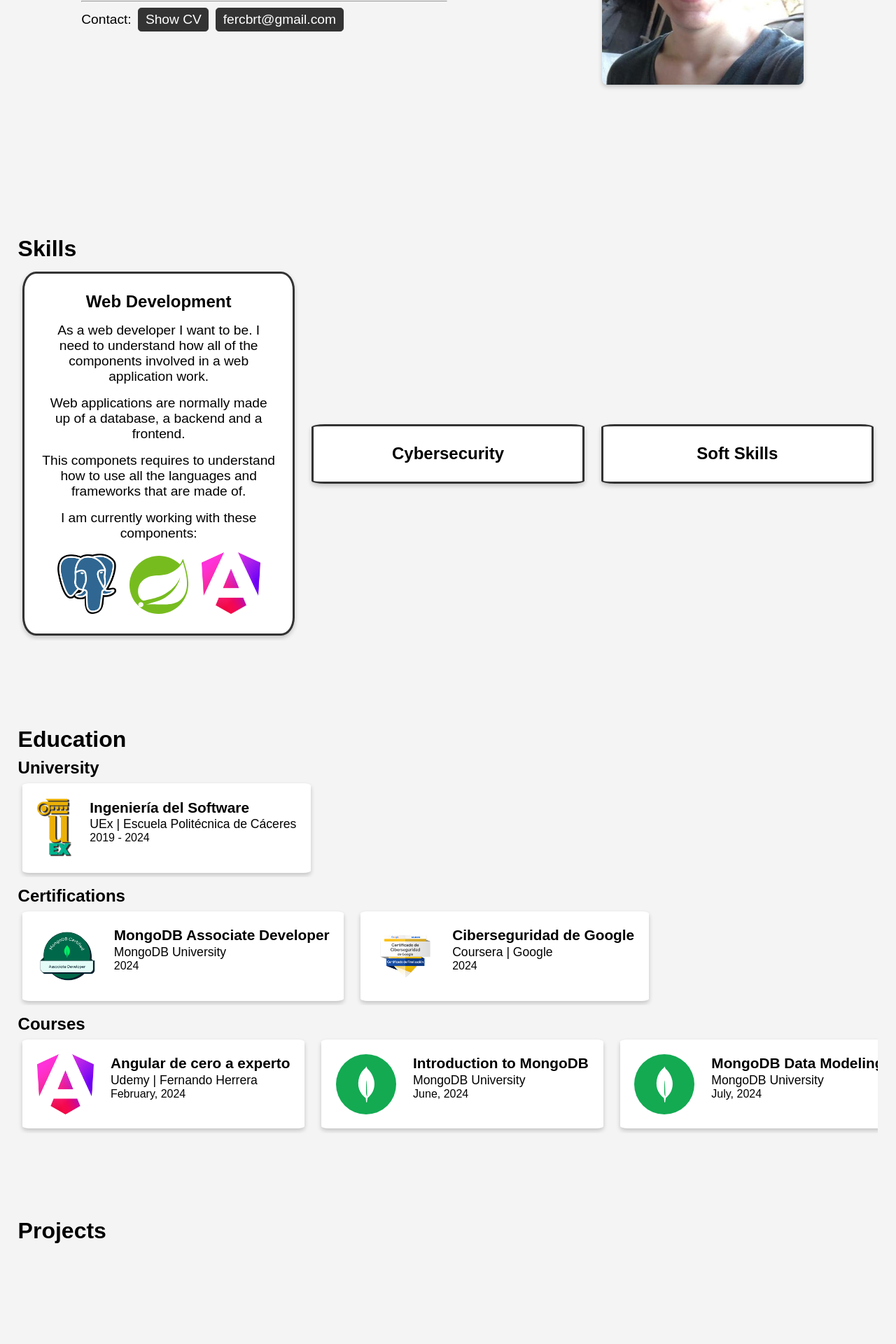
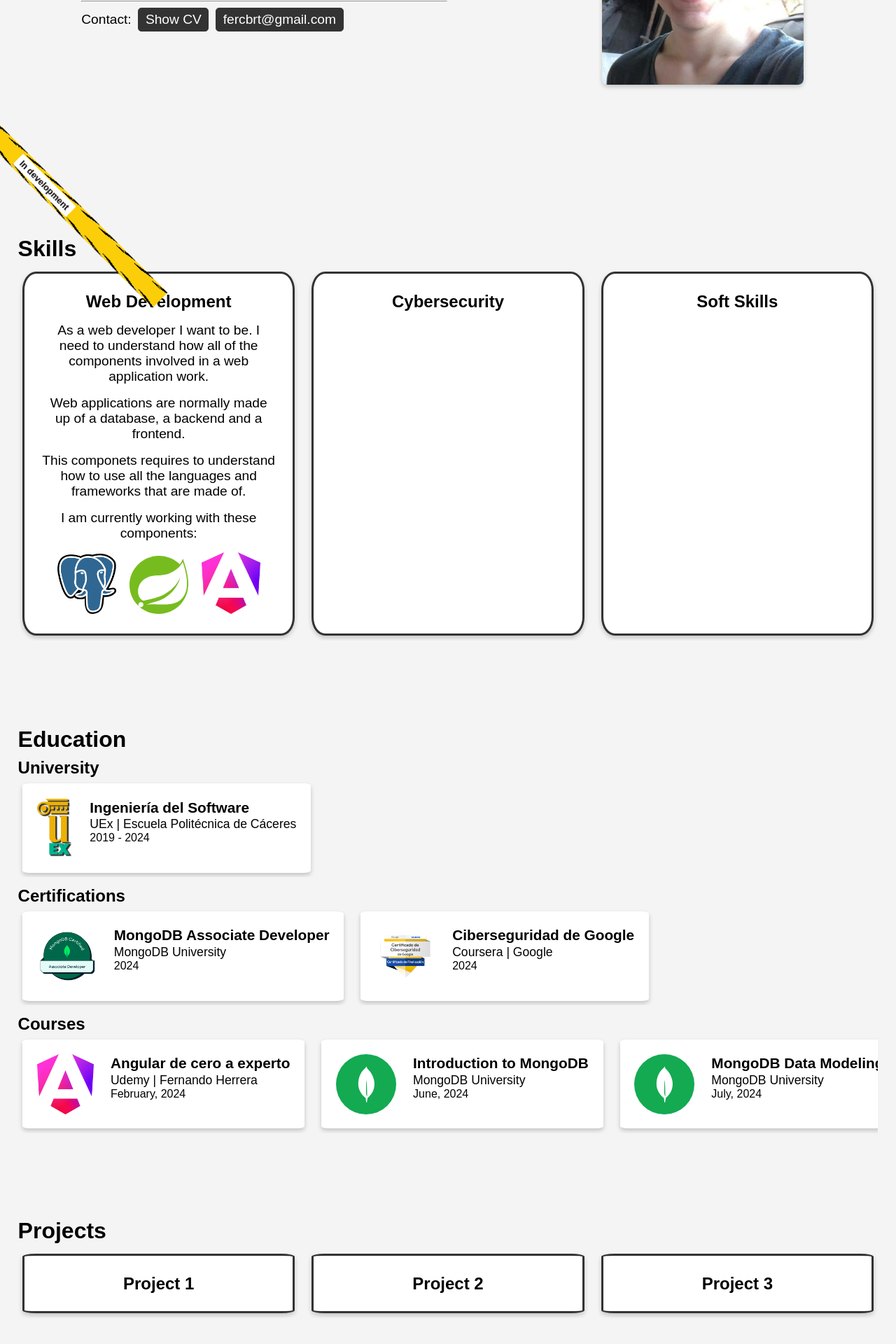
Before and after one commit to fercbrt/Portfolio, an Angular app: page / in a window 1280 px wide. Shown: the part 480-2400 px from the top of the page at 70% size. Built offline with nearby package versions, Linux system fonts and the light colour scheme.

Commit message:
Updated the sections and created a new component

```diff
--- a/src/app/app.component.html
+++ b/src/app/app.component.html
@@ -1,3 +1,5 @@
+<img class="caution-image" src="images/caution.jpg" alt="">
+<span class="caution-advertisement">In development</span>
 <app-nav-bar/>
 <app-home-section/>
 <app-skills-section/>
--- a/src/app/components/sections/projects-section/projects-section.component.html
+++ b/src/app/components/sections/projects-section/projects-section.component.html
@@ -1,3 +1,14 @@
 <div id="projects" class="section">
   <h4>Projects</h4>
+  <div class="flex-container">
+    <div class="items-container">
+      <h5>Project 1</h5>
+    </div>
+    <div class="items-container">
+      <h5>Project 2</h5>
+    </div>
+    <div class="items-container">
+      <h5>Project 3</h5>
+    </div>
+  </div>
 </div>
--- a/src/app/components/sections/skills-section/skills-section.component.html
+++ b/src/app/components/sections/skills-section/skills-section.component.html
@@ -1,22 +1,22 @@
 <div id="skills" class="section">
   <h4>Skills</h4>
   <div class="flex-container">
-    <div class="skills-container">
+    <div class="items-container">
       <h5>Web Development</h5>
-      <p class="skill-paragraph">As a web developer I want to be. I need to understand how all of the components involved in a web application work.</p>
-      <p class="skill-paragraph">Web applications are normally made up of a database, a backend and a frontend.</p>
-      <p class="skill-paragraph">This componets requires to understand how to use all the languages and frameworks that are made of.</p>
-      <p class="skill-paragraph">I am currently working with these components:</p>
-      <div class="skill-images-container">
+      <p class="item-paragraph">As a web developer I want to be. I need to understand how all of the components involved in a web application work.</p>
+      <p class="item-paragraph">Web applications are normally made up of a database, a backend and a frontend.</p>
+      <p class="item-paragraph">This componets requires to understand how to use all the languages and frameworks that are made of.</p>
+      <p class="item-paragraph">I am currently working with these components:</p>
+      <div class="item-images-container">
         <img src="images/postgre.png" alt="">
         <img src="images/spring.svg" alt="">
         <img src="images/angular.png" alt="">
       </div>
     </div>
-    <div class="skills-container">
+    <div class="items-container">
       <h5>Cybersecurity</h5>
     </div>
-    <div class="skills-container">
+    <div class="items-container">
       <h5>Soft Skills</h5>
     </div>
   </div>
--- a/src/styles.css
+++ b/src/styles.css
@@ -148,9 +148,10 @@ a {
   margin-bottom: 0.8rem;
 }
 
-.skills-container {
+.items-container {
   width: 33%;
   min-width: 250px;
+  align-self: stretch;
   min-height: fit-content;
   padding: 1.5rem;
   align-items: center;
@@ -161,13 +162,13 @@ a {
   background-color: white;
 }
 
-.skill-paragraph {
+.item-paragraph {
   font-size: 1.2rem;
   font-weight: 500;
   margin: 1rem 0;
 }
 
-.skill-images-container img {
+.item-images-container img {
   margin: 0 0.6rem;
   width: 25%;
 }
@@ -213,6 +214,28 @@ a {
   margin: 0.1rem 0;
 }
 
+.caution-image {
+  width: 350px;
+  height: 30px;
+  position: fixed;
+  bottom: 0px;
+  left: -70px;
+  rotate: 45deg;
+}
+
+.caution-advertisement {
+  position: fixed;
+  bottom: 45px;
+  left: 10px;
+  background-color: white;
+  font-size: 0.8rem;
+  font-weight: bold;
+  color: black;
+  padding: 0.2rem 0.4rem;
+  border-radius: 5%;
+  rotate: 45deg;
+}
+
 /*
   Less than 768px
 */
@@ -221,7 +244,7 @@ a {
   .nav-links {
     display: none;
   }
-  .skill-paragraph {
+  .item-paragraph {
     font-size: 1rem;
   }
 }
```
Also changed, not shown: public/images/caution.jpg (added).
